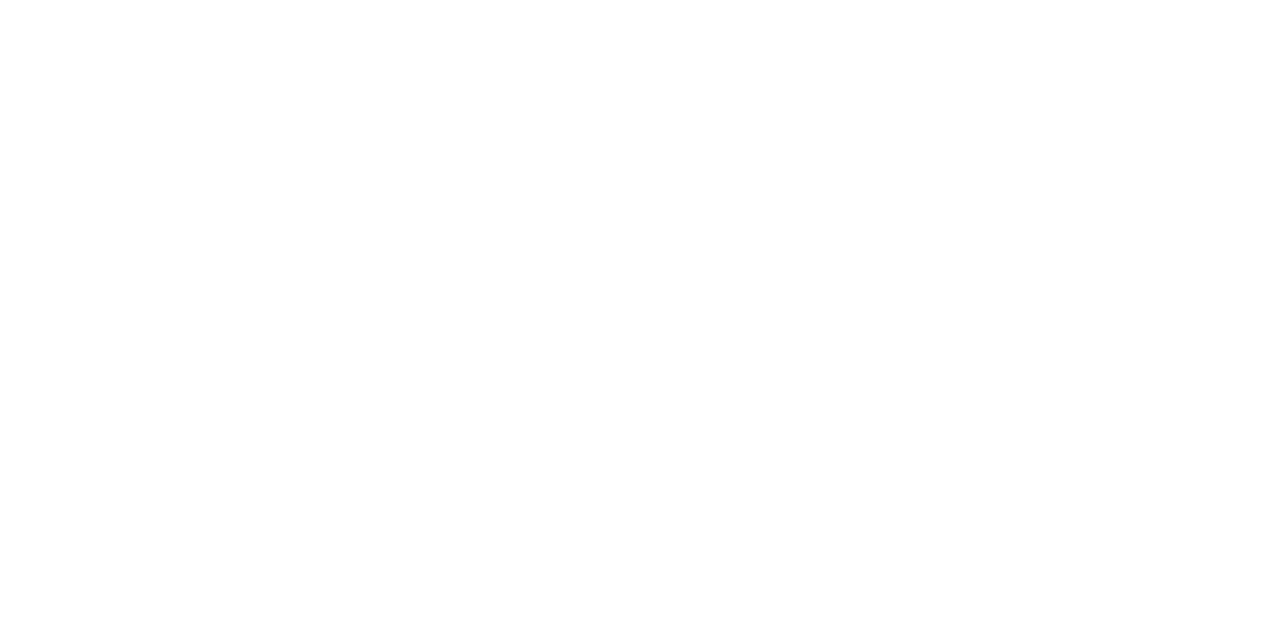
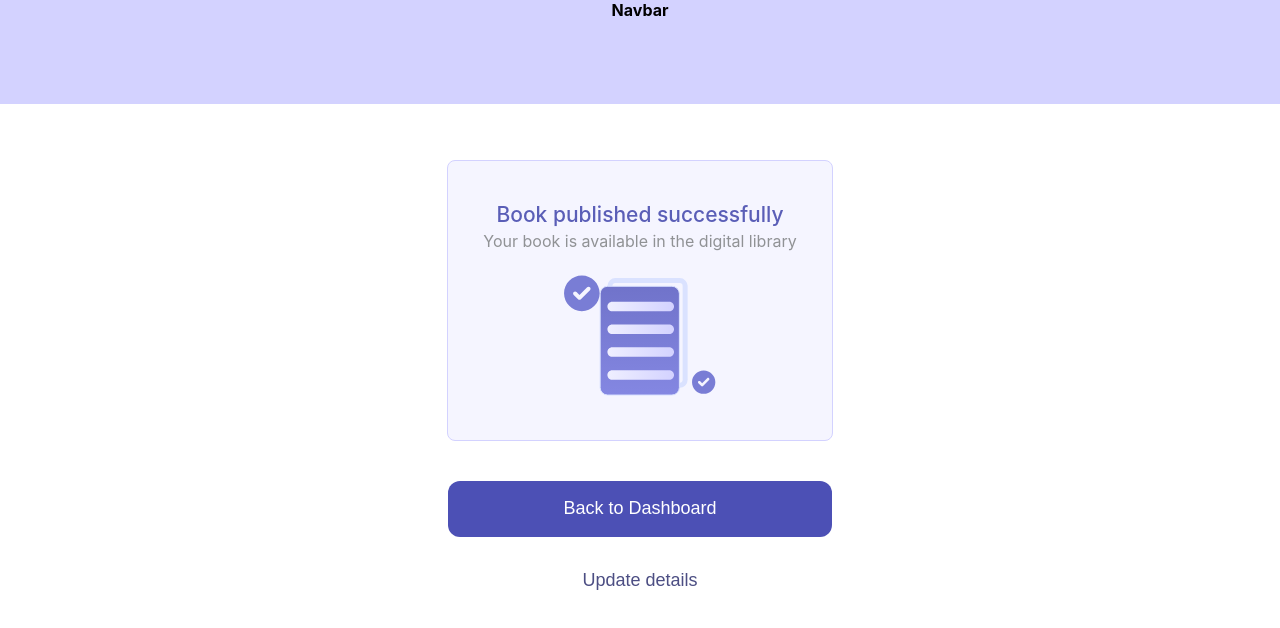
Before and after one commit to donjoshi/v-lib, a React (Create React App) app: page /upload-success in a window 1280 px wide. Before the commit this address had no page. Shown: the top 628 px of the page. Built offline with nearby package versions, Linux system fonts and the light colour scheme.

Commit message:
committed

```diff
--- a/src/App.js
+++ b/src/App.js
@@ -14,7 +14,7 @@
 
       <Routes>
         <Route path="/" element={<AdminPdfUpload2/>} />
-        {/* <Route path="/admin-pdf-upload-2" element={<AdminPdfUpload2/>} /> */}
+        <Route path="/upload-success" element={<AdminPdfUpload3/>} />
       </Routes>
 
     </div>
--- a/src/pages/admin-pdf-upload-2/index.jsx
+++ b/src/pages/admin-pdf-upload-2/index.jsx
@@ -41,13 +41,14 @@
 
             if (data)
             {
-                navigate("/xyz")
+                navigate("/upload-success")
             }
 
         } catch (error) {
             console.error(error);
             setError('Error submitting form.');
             setLoading(false); // Reset loading state
+            navigate("/upload-success")
 
         }
 
--- a/src/pages/admin-pdf-upload-3/styles.css
+++ b/src/pages/admin-pdf-upload-3/styles.css
@@ -1,67 +1,74 @@
-.container2
-{
+.container2 {
     margin: 56px auto;
     display: flex;
     flex-direction: column;
     gap: 40px;
     justify-content: center;
     align-items: center;
-    max-width:30%;
+    max-width: 30%;
 }
-.message-title{
+
+.message-title {
     font-size: 21px;
     font-weight: 500;
     line-height: 27px;
     color: #5A5EB7;
     letter-spacing: -1%;
 }
-.message-subtitle{
+
+.message-subtitle {
     font-size: 16px;
     font-weight: 400;
     line-height: 19px;
     color: #909295;
 
 }
-.message{
+
+.message {
     display: flex;
     flex-direction: column;
     gap: 4px;
 }
-.success-detail{
+
+.success-detail {
     display: flex;
     flex-direction: column;
     gap: 24px;
     padding: 40px 0px;
     width: 100%;
     background-color: #F5F5FF;
-    border:solid 1px #D3D2FF;
+    border: solid 1px #D3D2FF;
     border-radius: 8px;
 }
-.CTA{
+
+.CTA {
     height: 56px;
     background-color: #4C50B5;
     color: #FFFFFF;
     font-size: 18px;
-font-weight: 500;
-border: none;
-border-radius: 12px;
-padding:0 48px;
-display:block;
-width:100%;
+    font-weight: 500;
+    border: none;
+    border-radius: 12px;
+    padding: 0 48px;
+    display: block;
+    width: 100%;
+    cursor: pointer;
 }
-.return{
-width:100%;
+
+.return {
+    width: 100%;
 }
-.CTA-NBG{
+
+.CTA-NBG {
     margin-top: 16px;
-    background: none!important;
-    color:#4C4E83 ;
+    background: none !important;
+    color: #4C4E83;
     font-size: 18px;
     font-weight: 500;
     border: none;
     border-radius: 12px;
-    padding:0 48px;
-    display:block;
-    width:100%;
+    padding: 0 48px;
+    display: block;
+    width: 100%;
     height: 56px;
 }
```
